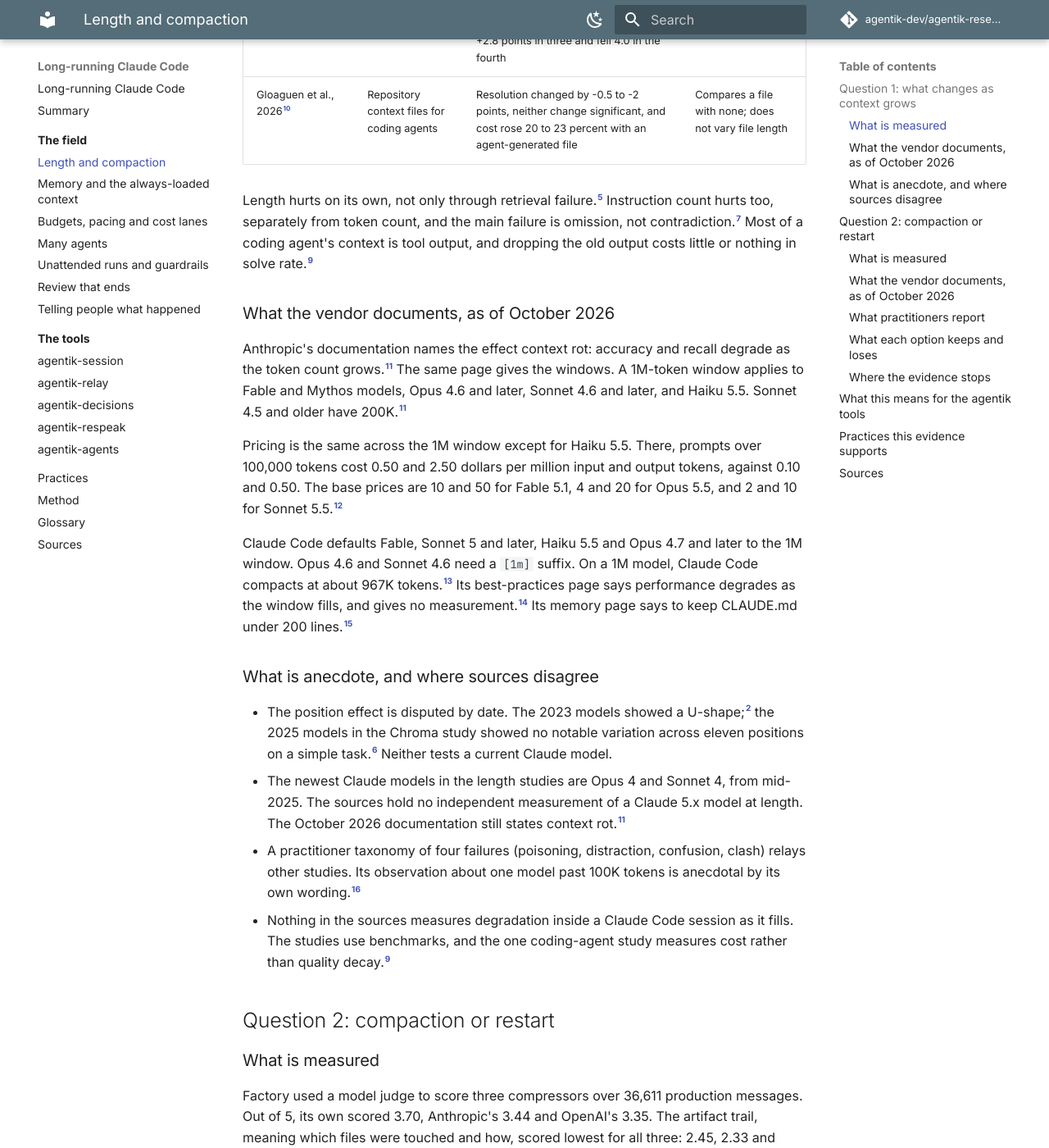
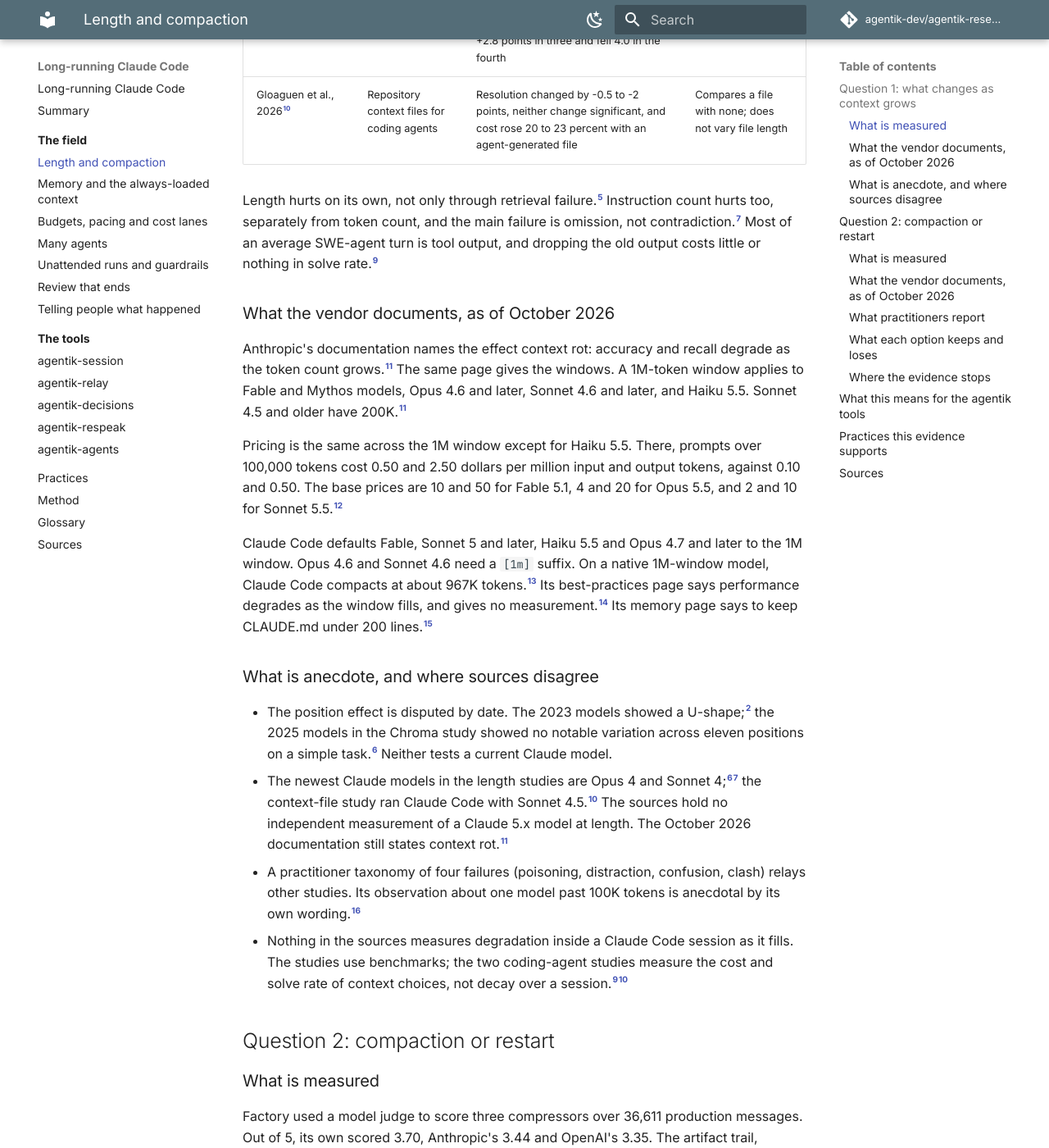
Before and after one commit to agentik-dev/agentik-research, an MkDocs documentation site: the page built from docs/field/length-and-compaction.md, in a window 1280 px wide and 1400 px high, scrolled down 1508 px. Shown: the whole window at 82% size. Built offline with MkDocs 1.6.1 and Material for MkDocs 9.7.7, drawn with Linux system fonts in a browser that asks for light colours; comment, search, counter and statistics services are not loaded; some of the changed text lies outside the part shown.

Commit message:
refute round 2: length-and-compaction and summary

```diff
--- a/docs/field/length-and-compaction.md
+++ b/docs/field/length-and-compaction.md
@@ -21,7 +21,7 @@ This chapter answers research questions 1 and 2: how behaviour changes as contex
 | Lindenbauer et al., 2025[^masking] | Tool output in a coding agent's context | Tool output was about 84 percent of a turn's tokens; masking old output cut cost 50 percent or more in four of five setups; solve rate moved from -2.0 to +2.8 points in three and fell 4.0 in the fourth | SWE-agent, five configurations |
 | Gloaguen et al., 2026[^gloaguen] | Repository context files for coding agents | Resolution changed by -0.5 to -2 points, neither change significant, and cost rose 20 to 23 percent with an agent-generated file | Compares a file with none; does not vary file length |
 
-Length hurts on its own, not only through retrieval failure.[^du] Instruction count hurts too, separately from token count, and the main failure is omission, not contradiction.[^ifscale] Most of a coding agent's context is tool output, and dropping the old output costs little or nothing in solve rate.[^masking]
+Length hurts on its own, not only through retrieval failure.[^du] Instruction count hurts too, separately from token count, and the main failure is omission, not contradiction.[^ifscale] Most of an average SWE-agent turn is tool output, and dropping the old output costs little or nothing in solve rate.[^masking]
 
 ### What the vendor documents, as of October 2026
 
@@ -29,14 +29,14 @@ Anthropic's documentation names the effect context rot: accuracy and recall degr
 
 Pricing is the same across the 1M window except for Haiku 5.5. There, prompts over 100,000 tokens cost 0.50 and 2.50 dollars per million input and output tokens, against 0.10 and 0.50. The base prices are 10 and 50 for Fable 5.1, 4 and 20 for Opus 5.5, and 2 and 10 for Sonnet 5.5.[^pricing]
 
-Claude Code defaults Fable, Sonnet 5 and later, Haiku 5.5 and Opus 4.7 and later to the 1M window. Opus 4.6 and Sonnet 4.6 need a `[1m]` suffix. On a 1M model, Claude Code compacts at about 967K tokens.[^modelconfig] Its best-practices page says performance degrades as the window fills, and gives no measurement.[^bestpractices] Its memory page says to keep CLAUDE.md under 200 lines.[^memory]
+Claude Code defaults Fable, Sonnet 5 and later, Haiku 5.5 and Opus 4.7 and later to the 1M window. Opus 4.6 and Sonnet 4.6 need a `[1m]` suffix. On a native 1M-window model, Claude Code compacts at about 967K tokens.[^modelconfig] Its best-practices page says performance degrades as the window fills, and gives no measurement.[^bestpractices] Its memory page says to keep CLAUDE.md under 200 lines.[^memory]
 
 ### What is anecdote, and where sources disagree
 
 - The position effect is disputed by date. The 2023 models showed a U-shape;[^liu] the 2025 models in the Chroma study showed no notable variation across eleven positions on a simple task.[^chroma] Neither tests a current Claude model.
-- The newest Claude models in the length studies are Opus 4 and Sonnet 4, from mid-2025. The sources hold no independent measurement of a Claude 5.x model at length. The October 2026 documentation still states context rot.[^ctxdoc]
+- The newest Claude models in the length studies are Opus 4 and Sonnet 4;[^chroma][^ifscale] the context-file study ran Claude Code with Sonnet 4.5.[^gloaguen] The sources hold no independent measurement of a Claude 5.x model at length. The October 2026 documentation still states context rot.[^ctxdoc]
 - A practitioner taxonomy of four failures (poisoning, distraction, confusion, clash) relays other studies. Its observation about one model past 100K tokens is anecdotal by its own wording.[^breunig]
-- Nothing in the sources measures degradation inside a Claude Code session as it fills. The studies use benchmarks, and the one coding-agent study measures cost rather than quality decay.[^masking]
+- Nothing in the sources measures degradation inside a Claude Code session as it fills. The studies use benchmarks; the two coding-agent studies measure the cost and solve rate of context choices, not decay over a session.[^masking][^gloaguen]
 
 ## Question 2: compaction or restart
 
@@ -52,7 +52,7 @@ Two results from question 1 bear on the choice. Putting the information into one
 
 - Automatic compaction runs at the model's limit. For Sonnet 4.6 and Opus 4.6 without extended context, that is the 200K boundary; for a native 1M-window model, about 967K tokens. The window is settable from 100K to 1M tokens.[^thresholds]
 - After compaction, the root CLAUDE.md, memory and the plan return from disk. Up to five recent files are re-read, or only the path if a file is over 5,000 tokens. Invoked skills return, capped at 5,000 tokens each and 25,000 in total. Path-scoped rules and early instructions are summarised away.[^ctxwindow]
-- `/compact` with a focus keeps what you name, and `/clear` starts an empty conversation.[^ctxwindow] The old one stays reachable with `/resume`.[^commands]
+- `/compact` with a focus keeps what you name.[^ctxwindow] `/clear` starts an empty conversation, and the old one stays reachable with `/resume`.[^commands]
 - Idle compaction is on by default. It runs after about 54 idle minutes above 200,000 tokens, in interactive sessions on the one-hour cache, on version 2.1.290 or later. Setting `autoCompactEnabled` to false also stops it.[^settings]
 - A PreCompact hook blocks with exit code 2. Blocking a proactive pass skips it. Blocking a recovery pass surfaces the API error, and the request fails.[^precompact]
 - On the API, threshold compaction defaults to 150,000 tokens with a minimum of 50,000.[^apithreshold] Anthropic announced context editing with 84 percent fewer tokens in one 100-turn evaluation. The announcement does not name the benchmark.[^ctxmgmt]
@@ -76,12 +76,12 @@ Two results from question 1 bear on the choice. Putting the information into one
 ### Where the evidence stops
 
 - No controlled study compares a restart from a written handoff with compaction in a coding session. The lab result has no tools, and the compression scores are vendor-run and compare compressors.
-- The effect depends on the model. Resets were needed on Sonnet 4.5 and dropped on Opus 4.5, yet the November post still wanted artifacts on Opus 4.5. Both are single builds.[^harnessdesign][^harnesses]
+- The effect depends on the model. Resets were needed on Sonnet 4.5 and dropped on Opus 4.5, yet the November post still wanted artifacts on Opus 4.5. Neither post states how many runs it rests on.[^harnessdesign][^harnesses]
 - When to compact is anecdote: about 50 percent of the window from one practitioner, against the limit by default.[^kaiser][^thresholds]
 
 ## What this means for the agentik tools
 
-agentik-session rests on the premise that a fresh context per sitting beats a long one. The direction has support. A consolidated single message recovered most of the multi-turn loss,[^laban] and Claude Code's own advice prefers a clean session to accumulated corrections.[^bestpractices] The size of the gain is unmeasured, and the same page says to let context accumulate sometimes. The repo records the rule as an owner's ruling, not a finding.[^packets]
+agentik-session rests on the premise that a fresh context per sitting beats a long one, and on an operational reason: a compaction needs the owner's hand.[^packets] The direction has support. A consolidated single message recovered most of the multi-turn loss,[^laban] and Claude Code's own advice prefers a clean session to accumulated corrections.[^bestpractices] The size of the gain is unmeasured, and the same page says to let context accumulate sometimes. The repo records the rule as an owner's ruling, not a finding.[^packets]
 
 agentik-session's profile table lists opus, sonnet and haiku at 200,000 tokens and gives 1M only to fable, mythos and `opus[1m]`.[^profiles] The October 2026 documentation gives 1M to Opus 5.5, Sonnet 5.5 and Haiku 5.5, so the table is stale or cautious.[^ctxdoc][^modelconfig]
 
@@ -89,7 +89,7 @@ agentik-decisions caps its ledger at 25 entries in force and gives no reason for
 
 ## Practices this evidence supports
 
-- Clear context between unrelated tasks, and start a long task from a short written brief. Measured[^laban] and documented.[^bestpractices]
+- Clear context between unrelated tasks, and start a long task from a short written brief. Documented,[^bestpractices] with a lab result on fresh instructions that has no tools.[^laban]
 - Keep always-loaded instructions short, and load rare ones on demand. Documented[^memory] and measured.[^ifscale]
 - Mask or clear old tool output, and send large reads to subagents. Measured[^masking] and documented.[^bestpractices]
 - Write the handoff to a file before the window fills: the goal, the decisions, the ruled-out approaches, the next step. Reported.[^sessionmgmt][^harnesses]
```
Also changed, not shown: other parts of docs/field/length-and-compaction.md (+1 -1 lines).
